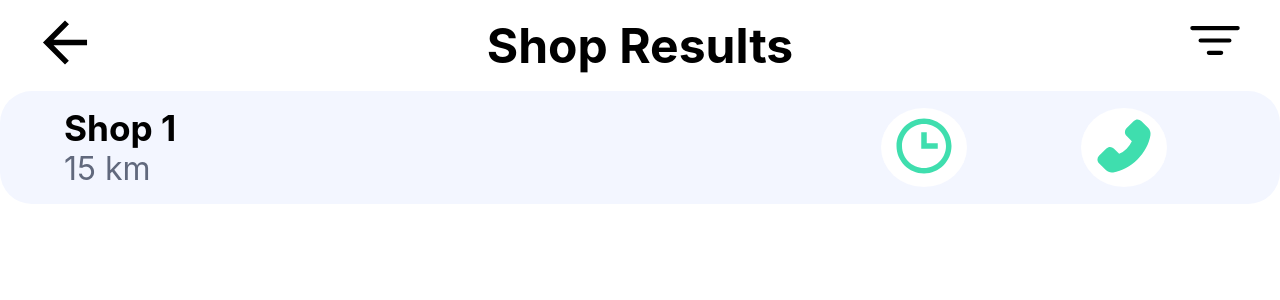
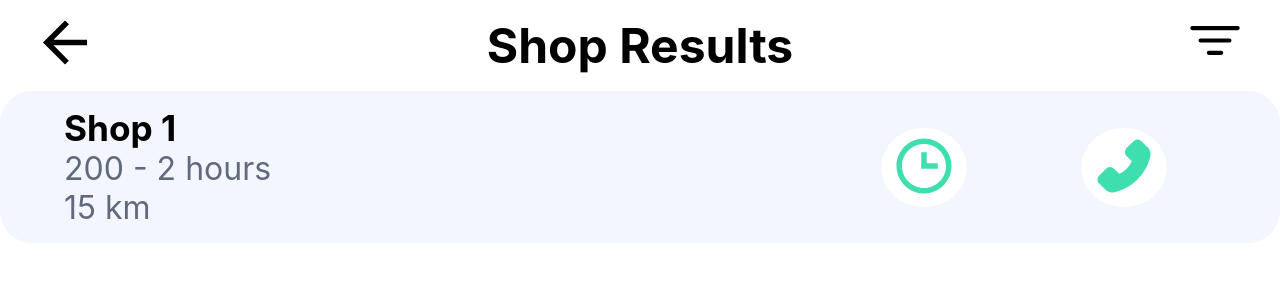
Before and after one commit to HKanwal/kapstone, a Next.js app in the folder src/next-app/: page /shop-results in a window 1280 px wide. Shown: the top 300 px of the page. Built offline with nearby package versions, Linux system fonts and the light colour scheme.

Commit message:
Conditional rendering of appointments btn

```diff
--- a/src/next-app/components/ShopResult.tsx
+++ b/src/next-app/components/ShopResult.tsx
@@ -28,7 +28,10 @@ type ShopResultProps = {
   name: string;
   distance: string;
   onClick?: () => void;
-  withAppointment?: boolean;
+  cannedDetails?: {
+    cost: number;
+    time: string;
+  };
   onClickAppointment?: () => void;
   onClickCall?: () => void;
 };
@@ -38,14 +41,19 @@ const ShopResult = (props: ShopResultProps) => {
     <div className={styles.container}>
       <div className={styles['labels-container']}>
         <span className={styles.name}>{props.name}</span>
+        {props.cannedDetails ? (
+          <span className={styles['canned-details']}>
+            {props.cannedDetails.cost.toString() + ' - ' + props.cannedDetails.time}
+          </span>
+        ) : (
+          <></>
+        )}
         <span className={styles.distance}>{props.distance}</span>
       </div>
       <div className={styles['btns-container']}>
-        {props.withAppointment ? (
+        <div style={{ visibility: props.cannedDetails ? 'visible' : 'hidden' }}>
           <CircularIconButton icon={BiTime} onClick={props.onClickAppointment} />
-        ) : (
-          <></>
-        )}
+        </div>
         <CircularIconButton icon={AiFillPhone} onClick={props.onClickCall} />
       </div>
     </div>
--- a/src/next-app/pages/shop-results.tsx
+++ b/src/next-app/pages/shop-results.tsx
@@ -17,7 +17,7 @@ const ShopResultsPage: NextPage = () => {
         <ShopResult
           name="Shop 1"
           distance="15 km"
-          withAppointment
+          cannedDetails={{ cost: 200, time: '2 hours' }}
           onClickCall={() => console.log('TODO: Make quick call')}
         />
       </div>
--- a/src/next-app/styles/components/ShopResult.module.css
+++ b/src/next-app/styles/components/ShopResult.module.css
@@ -21,6 +21,10 @@
   font-size: calc(var(--font-size) + 0.1em);
 }
 
+.canned-details {
+  color: var(--text-grey-color);
+}
+
 .distance {
   color: var(--text-grey-color);
 }
```
